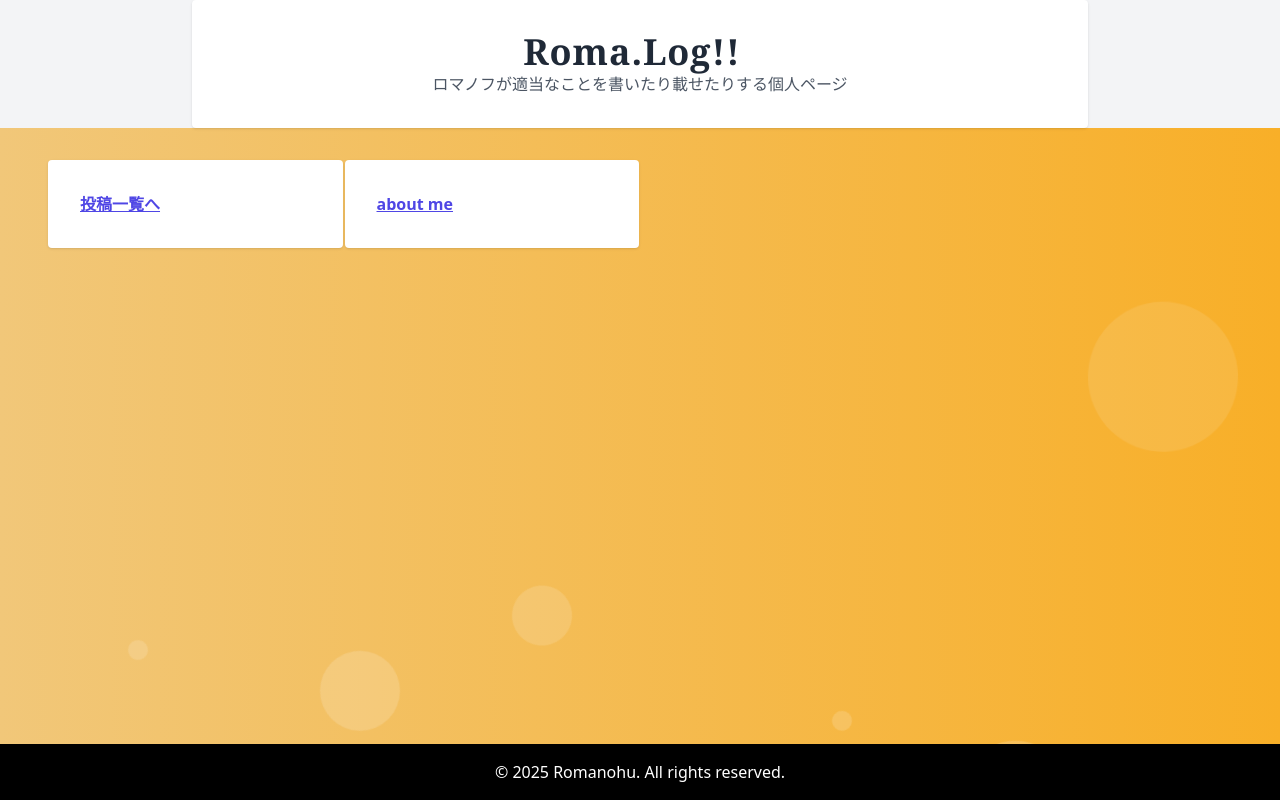
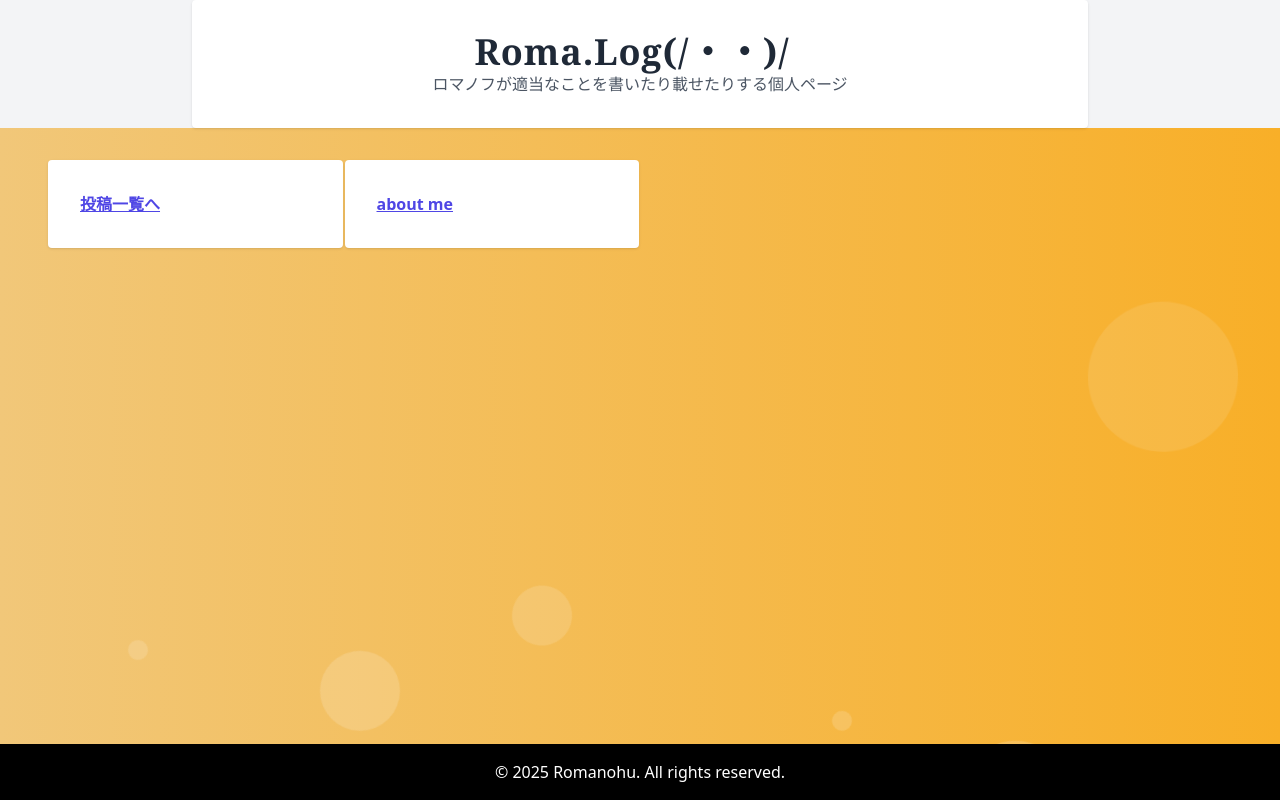
Before and after one commit to romanohu/roma-blog, a Next.js app in the folder my-app/: page / in a window 1280 px wide. Built offline with nearby package versions, Linux system fonts and the light colour scheme.

Commit message:
title変更

```diff
--- a/my-app/src/app/layout.tsx
+++ b/my-app/src/app/layout.tsx
@@ -4,7 +4,7 @@ import Background from '@/components/background';
 import Footer from '@/components/footer';
 
 export const metadata = {
-  title: 'Roma.Log!!',
+  title: 'Roma.Log(/・・)/',
   description: 'Romanohu Blog',
   icons: {
     icon: "/favicon.ico",
--- a/my-app/src/components/header.tsx
+++ b/my-app/src/components/header.tsx
@@ -7,7 +7,7 @@ export default function Header() {
                 <div className="w-full max-w-4xl bg-white p-8 rounded shadow">
                     <h1 className="text-4xl font-semibold text-center -ml-4 font-serif tracking-wide text-gray-800">
                         <Link href={"/"}>
-                        Roma.Log!!
+                        Roma.Log(/・・)/
                         </Link>
                      </h1>
                       <p className="text-center text-gray-600">
```
